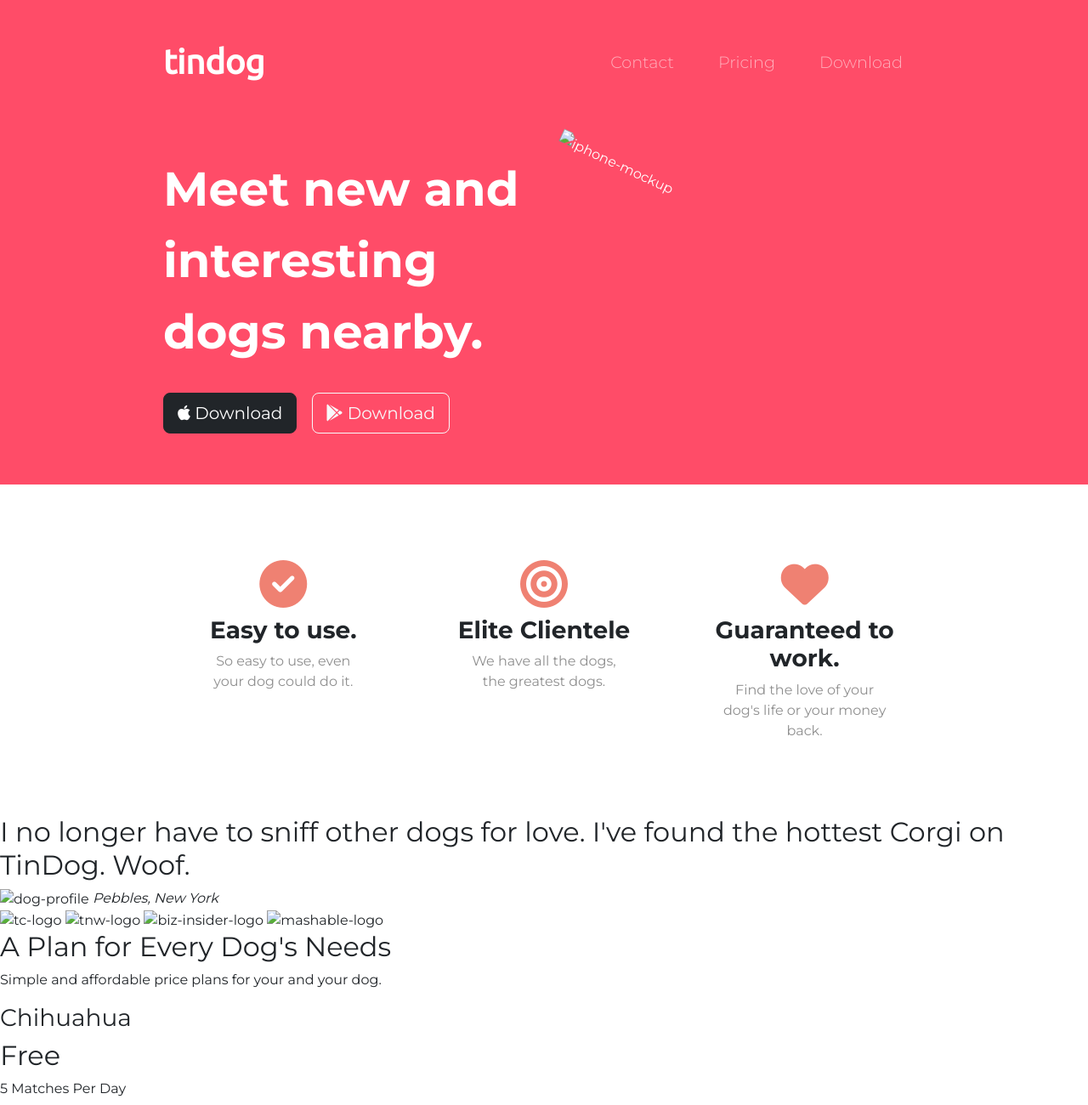
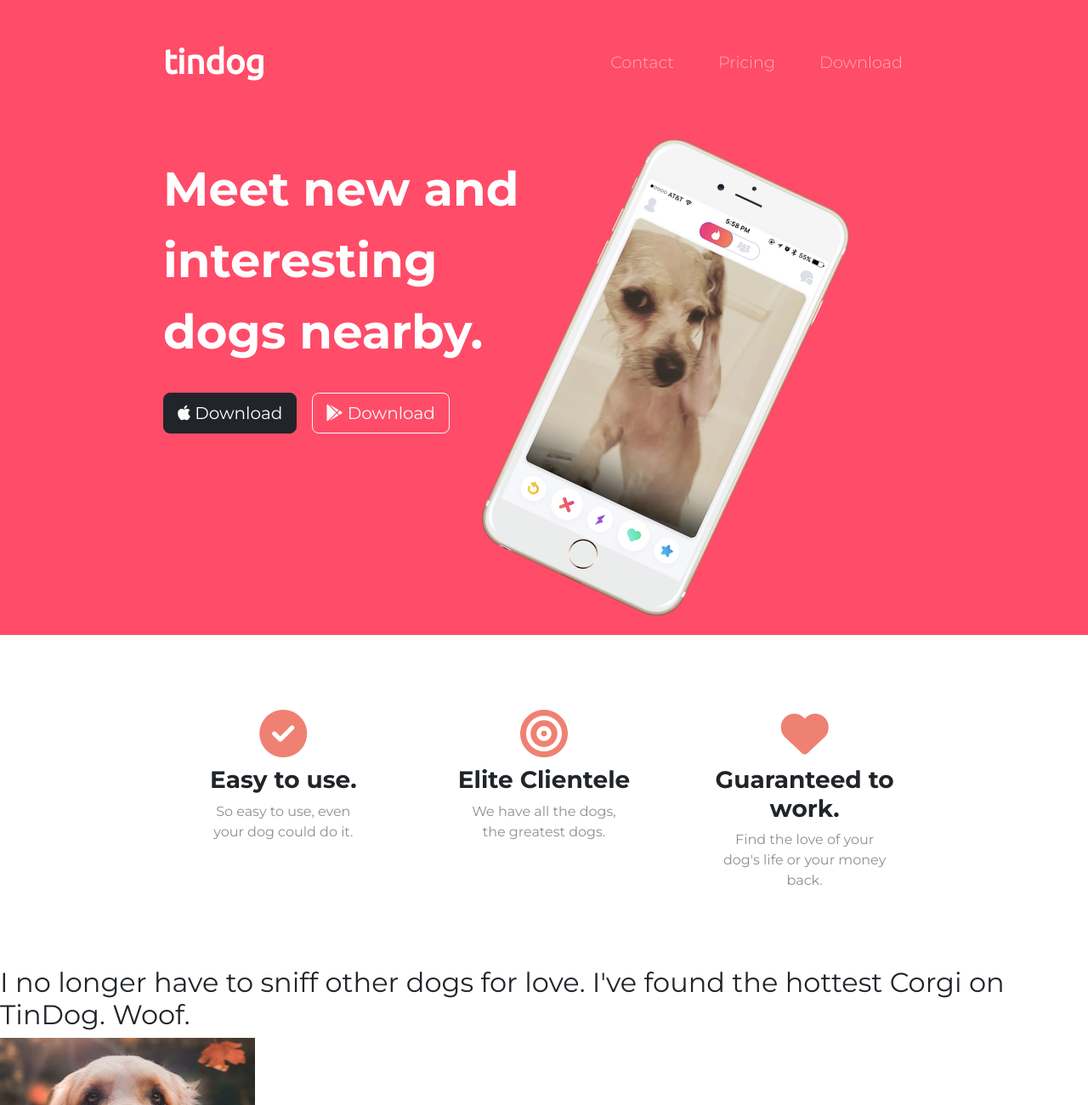
Before and after one commit to Afaq-302/tindog-project, a plain HTML site: page index.html in a window 1280 px wide. Shown: the top 1300 px of the page at 85% size. Drawn offline with nearby package versions, Linux system fonts and the light colour scheme; files that its build step writes are made by us from their sources.

Commit message:
Remove Un accessible Paths

```diff
--- a/index.html
+++ b/index.html
@@ -20,7 +20,7 @@
   <link href="https://fonts.googleapis.com/css2?family=Montserrat:wght@300;400;700&family=Ubuntu:wght@300;400&display=swap" rel="stylesheet">
 
   <!-- My Own CSS  -->
-  <link rel="stylesheet" href="css/styles.css">
+  <link rel="stylesheet" href="styles.css">
 
   <!-- Font Awesome Link  -->
   <script src="https://kit.fontawesome.com/43124feaf5.js" crossorigin="anonymous"></script>
@@ -65,7 +65,7 @@
     </div>
 
     <div class="col-lg-6">
-      <img class="title-img" src="images/iphone6.png" alt="iphone-mockup">
+      <img class="title-img" src="iphone6.png" alt="iphone-mockup">
     </div>
   </div>
 
@@ -104,7 +104,7 @@
   <section id="testimonials">
 
     <h2>I no longer have to sniff other dogs for love. I've found the hottest Corgi on TinDog. Woof.</h2>
-    <img src="images/dog-img.jpg" alt="dog-profile">
+    <img src="/dog-img.jpg" alt="dog-profile">
     <em>Pebbles, New York</em>
 
     <!-- <h2 class="testimonial-text">My dog used to be so lonely, but with TinDog's help, they've found the love of their life. I think.</h2>
@@ -117,10 +117,10 @@
   <!-- Press -->
 
   <section id="press">
-    <img src="images/techcrunch.png" alt="tc-logo">
-    <img src="images/tnw.png" alt="tnw-logo">
-    <img src="images/bizinsider.png" alt="biz-insider-logo">
-    <img src="images/mashable.png" alt="mashable-logo">
+    <img src="techcrunch.png" alt="tc-logo">
+    <img src="tnw.png" alt="tnw-logo">
+    <img src="bizinsider.png" alt="biz-insider-logo">
+    <img src="mashable.png" alt="mashable-logo">
 
   </section>
 
```
